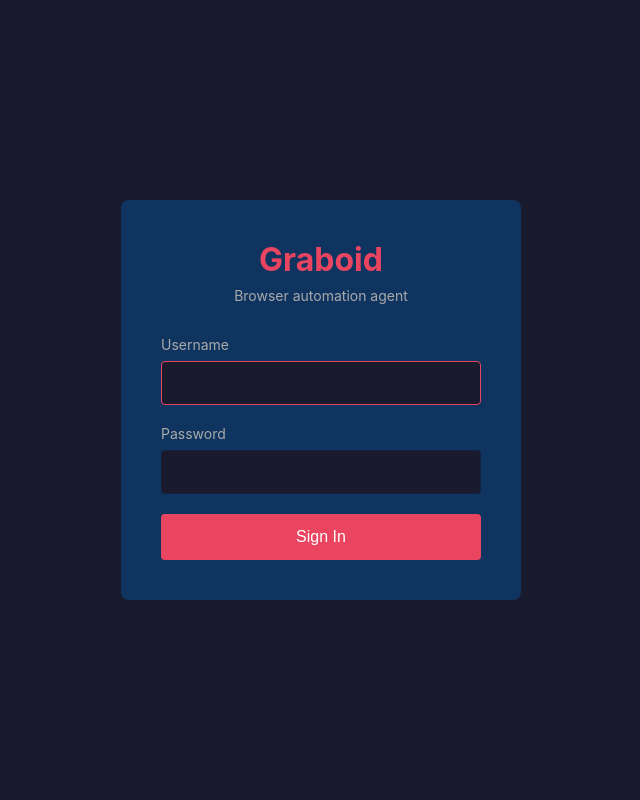
After one commit to benwbooth/graboid, a FastAPI app: template src/web/templates/login.html in a window 1280 px wide. The commit adds this page. Shown: the whole page, without its empty margins (319-959 px from the left). Run offline with FastAPI, Linux system fonts and the light colour scheme; the template is opened without the code that fills it, so the values that code supplies are empty.

Commit message:
Add dev server with authentication
- dev.sh script with auto-reload via uvicorn
- Login page with default credentials (admin:adminadmin)
- Session-based auth with signed cookies
- Protected routes redirect to login
- Logout functionality
- Default port 6749

```diff
--- a/src/web/app.py
+++ b/src/web/app.py
@@ -2,14 +2,19 @@
 
 import asyncio
 import base64
+import hashlib
+import hmac
 import json
 import logging
+import os
+import secrets
+import time
 from pathlib import Path
 from typing import Any
 
 import tomllib
-from fastapi import FastAPI, WebSocket, WebSocketDisconnect, Request, Form
-from fastapi.responses import HTMLResponse, RedirectResponse
+from fastapi import FastAPI, WebSocket, WebSocketDisconnect, Request, Form, Depends, HTTPException
+from fastapi.responses import HTMLResponse, RedirectResponse, Response
 from fastapi.staticfiles import StaticFiles
 from fastapi.templating import Jinja2Templates
 
@@ -18,12 +23,63 @@ from ..orchestrator import Config, CONFIG_SEARCH_PATHS, EXAMPLE_CONFIG
 
 logger = logging.getLogger(__name__)
 
+# Auth settings
+DEFAULT_USERNAME = os.environ.get("GRABOID_USERNAME", "admin")
+DEFAULT_PASSWORD = os.environ.get("GRABOID_PASSWORD", "adminadmin")
+SESSION_SECRET = os.environ.get("GRABOID_SESSION_SECRET", secrets.token_hex(32))
+SESSION_MAX_AGE = 60 * 60 * 24 * 7  # 7 days
+
 # FastAPI app
 app = FastAPI(title="Graboid", version="0.1.0")
 
 # Templates
 TEMPLATE_DIR = Path(__file__).parent / "templates"
 templates = Jinja2Templates(directory=str(TEMPLATE_DIR))
+
+
+def sign_session(username: str) -> str:
+    """Create a signed session token."""
+    timestamp = str(int(time.time()))
+    data = f"{username}:{timestamp}"
+    signature = hmac.new(SESSION_SECRET.encode(), data.encode(), hashlib.sha256).hexdigest()
+    return base64.urlsafe_b64encode(f"{data}:{signature}".encode()).decode()
+
+
+def verify_session(token: str) -> str | None:
+    """Verify session token and return username if valid."""
+    try:
+        decoded = base64.urlsafe_b64decode(token.encode()).decode()
+        username, timestamp, signature = decoded.rsplit(":", 2)
+
+        # Check signature
+        expected = hmac.new(SESSION_SECRET.encode(), f"{username}:{timestamp}".encode(), hashlib.sha256).hexdigest()
+        if not hmac.compare_digest(signature, expected):
+            return None
+
+        # Check expiration
+        if int(time.time()) - int(timestamp) > SESSION_MAX_AGE:
+            return None
+
+        return username
+    except Exception:
+        return None
+
+
+def get_current_user(request: Request) -> str | None:
+    """Get current user from session cookie."""
+    token = request.cookies.get("graboid_session")
+    if not token:
+        return None
+    return verify_session(token)
+
+
+def require_auth(request: Request) -> str:
+    """Dependency that requires authentication."""
+    user = get_current_user(request)
+    if not user:
+        raise HTTPException(status_code=401, detail="Not authenticated")
+    return user
+
 
 # Global state for browser monitoring
 class AppState:
@@ -117,11 +173,53 @@ def save_config(data: dict[str, Any], path: Path | None = None):
         f.write("\n".join(lines) + "\n")
 
 
+@app.get("/login", response_class=HTMLResponse)
+async def login_page(request: Request):
+    """Login page."""
+    user = get_current_user(request)
+    if user:
+        return RedirectResponse(url="/", status_code=303)
+    error = request.query_params.get("error")
+    return templates.TemplateResponse("login.html", {
+        "request": request,
+        "error": error,
+    })
+
+
+@app.post("/login")
+async def login(request: Request, username: str = Form(...), password: str = Form(...)):
+    """Handle login form submission."""
+    if username == DEFAULT_USERNAME and password == DEFAULT_PASSWORD:
+        response = RedirectResponse(url="/", status_code=303)
+        token = sign_session(username)
+        response.set_cookie(
+            key="graboid_session",
+            value=token,
+            max_age=SESSION_MAX_AGE,
+            httponly=True,
+            samesite="lax",
+        )
+        return response
+    return RedirectResponse(url="/login?error=1", status_code=303)
+
+
+@app.get("/logout")
+async def logout():
+    """Log out the current user."""
+    response = RedirectResponse(url="/login", status_code=303)
+    response.delete_cookie("graboid_session")
+    return response
+
+
 @app.get("/", response_class=HTMLResponse)
 async def index(request: Request):
     """Main dashboard page."""
+    user = get_current_user(request)
+    if not user:
+        return RedirectResponse(url="/login", status_code=303)
     return templates.TemplateResponse("index.html", {
         "request": request,
+        "user": user,
         "is_running": state.is_running,
         "current_task": state.current_task,
     })
@@ -130,11 +228,16 @@ async def index(request: Request):
 @app.get("/config", response_class=HTMLResponse)
 async def config_page(request: Request):
     """Configuration page."""
+    user = get_current_user(request)
+    if not user:
+        return RedirectResponse(url="/login", status_code=303)
+
     config_data = load_config_as_dict()
     config_path = find_config_file()
 
     return templates.TemplateResponse("config.html", {
         "request": request,
+        "user": user,
         "config": config_data,
         "config_path": str(config_path) if config_path else "Not found",
     })
@@ -154,6 +257,9 @@ async def save_config_form(
     log_level: str = Form("INFO"),
 ):
     """Save configuration."""
+    user = get_current_user(request)
+    if not user:
+        return RedirectResponse(url="/login", status_code=303)
     # Parse path mappings (one per line)
     mappings = [m.strip() for m in path_mappings.split("\n") if m.strip()]
 
@@ -176,6 +282,10 @@ async def save_config_form(
 @app.get("/notes", response_class=HTMLResponse)
 async def notes_page(request: Request):
     """Agent notes page."""
+    user = get_current_user(request)
+    if not user:
+        return RedirectResponse(url="/login", status_code=303)
+
     notes_db = get_notes_db()
     stats = notes_db.get_stats()
     domains = notes_db.get_all_domains()
@@ -186,6 +296,7 @@ async def notes_page(request: Request):
 
     return templates.TemplateResponse("notes.html", {
         "request": request,
+        "user": user,
         "stats": stats,
         "domains": domains,
         "domain_notes": domain_notes,
@@ -195,8 +306,13 @@ async def notes_page(request: Request):
 @app.get("/browser", response_class=HTMLResponse)
 async def browser_page(request: Request):
     """Live browser view page."""
+    user = get_current_user(request)
+    if not user:
+        return RedirectResponse(url="/login", status_code=303)
+
     return templates.TemplateResponse("browser.html", {
         "request": request,
+        "user": user,
         "is_running": state.is_running,
         "current_task": state.current_task,
     })
--- /dev/null
+++ b/src/web/templates/login.html
@@ -0,0 +1,142 @@
+<!DOCTYPE html>
+<html lang="en">
+<head>
+    <meta charset="UTF-8">
+    <meta name="viewport" content="width=device-width, initial-scale=1.0">
+    <title>Login - Graboid</title>
+    <style>
+        :root {
+            --bg: #1a1a2e;
+            --bg-light: #16213e;
+            --bg-card: #0f3460;
+            --accent: #e94560;
+            --accent-light: #ff6b6b;
+            --text: #eee;
+            --text-dim: #aaa;
+            --error: #ef4444;
+        }
+
+        * {
+            box-sizing: border-box;
+            margin: 0;
+            padding: 0;
+        }
+
+        body {
+            font-family: -apple-system, BlinkMacSystemFont, 'Segoe UI', Roboto, sans-serif;
+            background: var(--bg);
+            color: var(--text);
+            min-height: 100vh;
+            display: flex;
+            align-items: center;
+            justify-content: center;
+        }
+
+        .login-container {
+            background: var(--bg-card);
+            padding: 2.5rem;
+            border-radius: 0.5rem;
+            width: 100%;
+            max-width: 400px;
+            margin: 1rem;
+        }
+
+        .logo {
+            text-align: center;
+            margin-bottom: 2rem;
+        }
+
+        .logo h1 {
+            font-size: 2rem;
+            color: var(--accent);
+            margin-bottom: 0.5rem;
+        }
+
+        .logo p {
+            color: var(--text-dim);
+            font-size: 0.875rem;
+        }
+
+        .error {
+            background: rgba(239, 68, 68, 0.2);
+            border: 1px solid var(--error);
+            color: var(--error);
+            padding: 0.75rem;
+            border-radius: 0.25rem;
+            margin-bottom: 1.5rem;
+            font-size: 0.875rem;
+        }
+
+        .form-group {
+            margin-bottom: 1.25rem;
+        }
+
+        label {
+            display: block;
+            margin-bottom: 0.5rem;
+            color: var(--text-dim);
+            font-size: 0.875rem;
+        }
+
+        input {
+            width: 100%;
+            padding: 0.75rem;
+            border: 1px solid var(--bg-light);
+            border-radius: 0.25rem;
+            background: var(--bg);
+            color: var(--text);
+            font-size: 1rem;
+        }
+
+        input:focus {
+            outline: none;
+            border-color: var(--accent);
+        }
+
+        button {
+            width: 100%;
+            padding: 0.875rem;
+            border: none;
+            border-radius: 0.25rem;
+            background: var(--accent);
+            color: white;
+            font-size: 1rem;
+            font-weight: 500;
+            cursor: pointer;
+            transition: background 0.2s;
+        }
+
+        button:hover {
+            background: var(--accent-light);
+        }
+    </style>
+</head>
+<body>
+    <div class="login-container">
+        <div class="logo">
+            <h1>Graboid</h1>
+            <p>Browser automation agent</p>
+        </div>
+
+        {% if error %}
+        <div class="error">
+            Invalid username or password
+        </div>
+        {% endif %}
+
+        <form method="POST" action="/login">
+            <div class="form-group">
+                <label for="username">Username</label>
+                <input type="text" id="username" name="username" required autofocus>
+            </div>
+
+            <div class="form-group">
+                <label for="password">Password</label>
+                <input type="password" id="password" name="password" required>
+            </div>
+
+            <button type="submit">Sign In</button>
+        </form>
+    </div>
+</body>
+</html>
```
Also changed, not shown: src/web/templates/base.html (+7 -0 lines), 1 other file.
